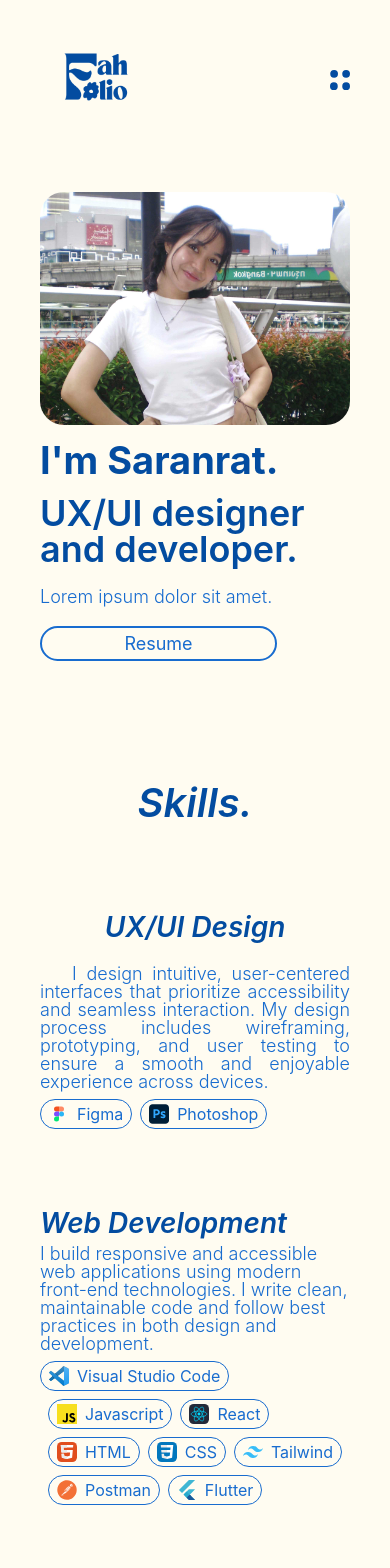
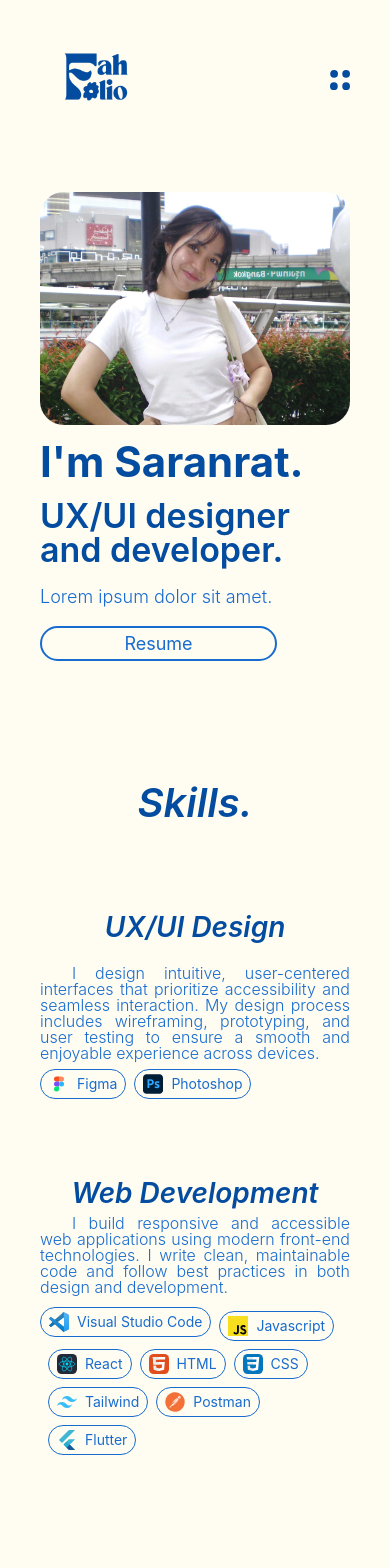
Before and after one commit to SaranratR/fahFolio, a Next.js app: page / in a window 390 px wide. Shown: the top 1568 px of the page. Built offline with nearby package versions, Linux system fonts and the light colour scheme.

Commit message:
add contact

```diff
--- a/src/app/components/ExperienceTag.js
+++ b/src/app/components/ExperienceTag.js
@@ -9,7 +9,7 @@ export default function ExpereinceTag({ darkMode, label }) {
   `}
     >
       <span
-        className={`text-[16px] md:text-[22px] ${
+        className={`text-[14px] md:text-[16px] lg:text-[18px] ${
           darkMode ? "text-[#d6e8ff]" : "text-[#186CCF]"
         }`}
       >
--- a/src/app/components/Project.js
+++ b/src/app/components/Project.js
@@ -8,7 +8,8 @@ export default function Project({
   ProjLabel,
   href,
   width,
-  height, darkMode
+  height,
+  darkMode,
 }) {
   const router = useRouter();
 
@@ -22,18 +23,14 @@ export default function Project({
       onClick={handleClick}
       className={`${
         darkMode ? "bg-[#D6E8FF]" : "bg-[#F4F4F4]"
-      } w-[335px] h-[415px] md:w-[871px] md:h-[592px] p-10 rounded-xl shadow-xl`}
+      } w-[335px] h-[400px] sm:w-[550px] sm:h-[530px] md:w-[606px] md:h-[550px] lg:w-[871px] lg:h-[592px] p-10 rounded-xl shadow-xl`}
     >
       <div className="flex flex-col items-center gap-2">
-        <h6
-          className={` text-[36px] md:text-[42px]`}
-        >
-          {ProjectName}
-        </h6>
+        <h6 className={` text-[36px] md:text-[42px]`}>{ProjectName}</h6>
         <p
           className={`${
             darkMode ? "text-[#034ca0]" : "bg-[#F4F4F4]"
-          } text-[15px] md:text-[20px]`}
+          } text-[15px] md:text-[16px] lg:text-[20px]`}
         >
           {ProjDesc}
         </p>
--- a/src/app/components/RoleTag.js
+++ b/src/app/components/RoleTag.js
@@ -6,7 +6,7 @@ export default function RoleTag({ darkMode, label }) {
       className="flex items-center border border-[#186CCF] rounded-3xl p-2 gap-2 h-[30px] md:h-[40px]
     "
     >
-      <span className={`text-[16px] md:text-[18px] lg:text-[22px]`}>
+      <span className={`text-[14px] md:text-[16px] lg:text-[18px]`}>
         {label}
       </span>
     </div>
--- a/src/app/components/SkillTag.js
+++ b/src/app/components/SkillTag.js
@@ -10,7 +10,7 @@ export default function SkillTag({ darkMode, iconSrc, label }) {
     >
       <Image src={iconSrc} alt={label} width={20} height={20} />
       <span
-        className={`text-[16px] md:text-[22px] ${
+        className={`text-[14px] md:text-[16px] lg:text-[18px] ${
           darkMode ? "text-[#d6e8ff]" : "text-[#186CCF]"
         }`}
       >
--- a/src/app/modLifes/page.js
+++ b/src/app/modLifes/page.js
@@ -13,7 +13,7 @@ export default function ModLifes() {
         <RoleTag label="UX/UI Designer" />
         <RoleTag label="Frontend Developer" />
       </div>
-      <p className="text-[18px] md:text-[20px] lg:text-[24px] indent-8 text-justify p-10">
+      <p className="text-[16px] md:text-[18px] lg:text-[20px] indent-8 text-justify p-10">
         A website designed to simplify the lives of KMUTT students with numerous
         features, including schedules, airdrop, and more. My team is responsible
         for the schedule module, which allows students to create their own
--- a/src/app/page.js
+++ b/src/app/page.js
@@ -52,13 +52,13 @@ export default function Home() {
             alt="SRR."
           />
           <div className="grid grid-flow-row auto-rows-max gap-4 md:ml-6 lg:ml-0">
-            <h1 className="text-[38px] pt-4 md:p-0 md:text-[50px] lg:text-[100px] leading-none">
+            <h1 className="text-[42px] pt-4 md:p-0 md:text-[50px] lg:text-[100px] leading-none">
               I&apos;m Saranrat.
             </h1>
             <h3
               className={`${
                 darkMode ? "text-[#C3D6E9]" : "text-[#034CA0]"
-              }m-0 p-0 text-[36px] md:text-[40px] lg:text-[42px] leading-none`}
+              }m-0 p-0 text-[34px] md:text-[36px] lg:text-[42px] leading-none`}
             >
               UX/UI designer and developer.
             </h3>
@@ -91,7 +91,7 @@ export default function Home() {
               </h4>
             </div>
             <div>
-              <p className="text-[18px] indent-8 md:indent-0 md:text-[20px] lg:text-[24px] text-justify leading-none">
+              <p className="text-[16px] md:text-[18px] lg:text-[20px] text-justify leading-none indent-8 md:indent-0">
                 I design intuitive, user-centered interfaces that prioritize
                 accessibility and seamless interaction. My design process
                 includes wireframing, prototyping, and user testing to ensure a
@@ -114,12 +114,12 @@ export default function Home() {
 
           <div className="grid grid-cols-1 md:grid-cols-[350px_auto] gap-2 mt-20 p-0">
             <div>
-              <h4 className="text-[28px] md:text-[30px] lg:text-[32px] leading-none">
+              <h4 className="text-center md:text-start text-[28px] md:text-[30px] lg:text-[32px] leading-none">
                 Web Development
               </h4>
             </div>
             <div>
-              <p className="text-[18px] md:text-[20px] lg:text-[24px] leading-none">
+              <p className="text-[16px] md:text-[18px] lg:text-[20px] leading-none indent-8 md:indent-0 text-justify">
                 I build responsive and accessible web applications using modern
                 front-end technologies. I write clean, maintainable code and
                 follow best practices in both design and development.
@@ -203,12 +203,12 @@ export default function Home() {
                 },
                 640: {
                   // iPads / Tablets (in portrait)
-                  slidesPerView: 1,
+                  slidesPerView: 0.8,
                   navigation: false,
                 },
                 768: {
                   // iPads / Tablets (landscape)
-                  slidesPerView: 1.3,
+                  slidesPerView: 1.04,
                   navigation: true,
                 },
                 1024: {
@@ -313,7 +313,7 @@ export default function Home() {
                 <ExpereinceTag darkMode={darkMode} label="UX/UI Designer" />
               </div>
               <div className="col-start-2 flex flex-wrap gap-2 mt-4">
-                <p className="text-[18px] md:text-[20px] lg:text-[24px] text-justify">
+                <p className="text-[16px] md:text-[18px] lg:text-[20px] text-justify">
                   Lorem ipsum dolor sit amet, consectetur adipiscing elit, sed
                   do eiusmod tempor incididunt ut labore et dolore magna aliqua.
                   Ut enim ad minim veniam, quis nostrud exercitation ullamco
@@ -323,6 +323,31 @@ export default function Home() {
             </div>
           </div>
         </div>
+        <div>
+          <div className="flex">
+            <p className="text-[14px] md:text-[18px] lg:text-[20px]">
+              Email: saranrat.rote@outlook.com
+            </p>
+            <div className="justify-end flex flex-end">
+              <a
+                href="https://www.linkedin.com/in/saranrat-roteaim"
+                target="_blank"
+                rel="noopener noreferrer"
+              >
+                <Icon icon="mdi:linkedin" />
+              </a>
+              <a href="https://www.behance.net/saranratroteaim">
+                <Icon icon="ri:behance-fill" />
+              </a>
+              <a href="https://github.com/SaranratR">
+                <Icon icon="mdi:github" />
+              </a>
+              <a href="https://www.instagram.com/fah.hello/">
+                <Icon icon="mdi:instagram" />
+              </a>
+            </div>
+          </div>
+        </div>
       </div>
     </div>
   );
```
